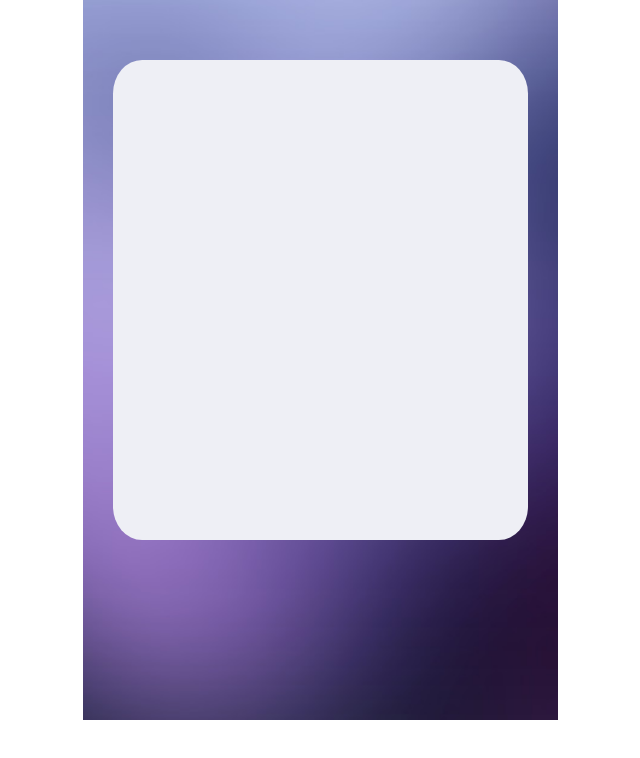
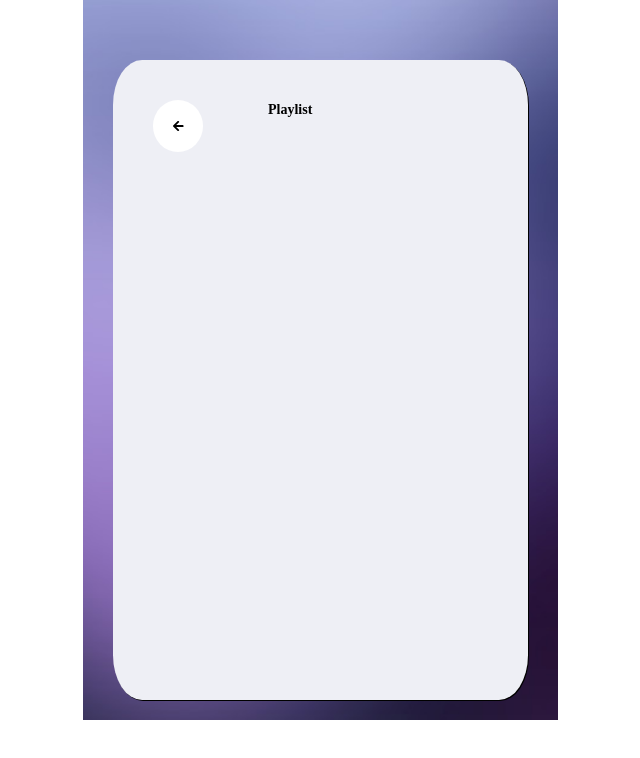
Before and after one commit to dithh/player-widget, a Vue app: page / in a window 1280 px wide. Shown: the top 758 px of the page, without its empty margins (320-960 px from the left). Built offline with nearby package versions, Linux system fonts and the light colour scheme.

Commit message:
added playlist view

```diff
--- a/package.json
+++ b/package.json
@@ -8,6 +8,11 @@
     "lint": "vue-cli-service lint"
   },
   "dependencies": {
+    "@fortawesome/fontawesome-svg-core": "^1.2.2",
+    "@fortawesome/free-solid-svg-icons": "^5.2.0",
+    "@fortawesome/vue-fontawesome": "^0.1.1",
+    "flexboxgrid": "^6.3.1",
+    "font-awesome-icons": "^1.4.3",
     "vue": "^2.5.17"
   },
   "devDependencies": {
--- a/src/components/Playlist.vue
+++ b/src/components/Playlist.vue
@@ -1,5 +1,6 @@
 <template>
     <div class = "playlist-window">
+      <div> <font-awesome-icon icon ="arrow-left" class="icon"/></div>  <div class="playlist-header"><h1>Playlist</h1></div><div></div>
 
     </div>
 </template>
@@ -10,9 +11,29 @@
 </script>
 <style scoped>
 .playlist-window{
+    padding-top:40px;
+    padding-left:40px;
+    padding-right:40px;
+    display:flex;
+    flex-direction: row;
+    align-items:base;
     border-radius:7%;
     background-color: #eeeff5;
-    height:480px;
+    height:100%;
     margin-bottom:0px;
+    box-shadow: 1px 1px;
+}
+h1{
+    display:inline;
+    margin-left:65px;
+    font-size:14px;
+}
+.icon{
+    border:0;
+    background:white;
+    border-radius:100%;
+    text-align:center;
+    padding:20px 20px;
+    font-size:12px;
 }
 </style>
--- a/src/main.js
+++ b/src/main.js
@@ -1,7 +1,14 @@
 import Vue from 'vue'
-import App from './App.vue'
+import App from './App'
+import { library } from '@fortawesome/fontawesome-svg-core'
+import { faArrowLeft } from '@fortawesome/free-solid-svg-icons'
+import { FontAwesomeIcon } from '@fortawesome/vue-fontawesome'
 
 Vue.config.productionTip = false
+
+library.add(faArrowLeft)
+
+Vue.component('font-awesome-icon', FontAwesomeIcon)
 
 new Vue({
   render: h => h(App)
```
Also changed, not shown: src/components/Song.vue (added, +13 -0 lines), 1 other file (tests, documents, lock files or other folders).
